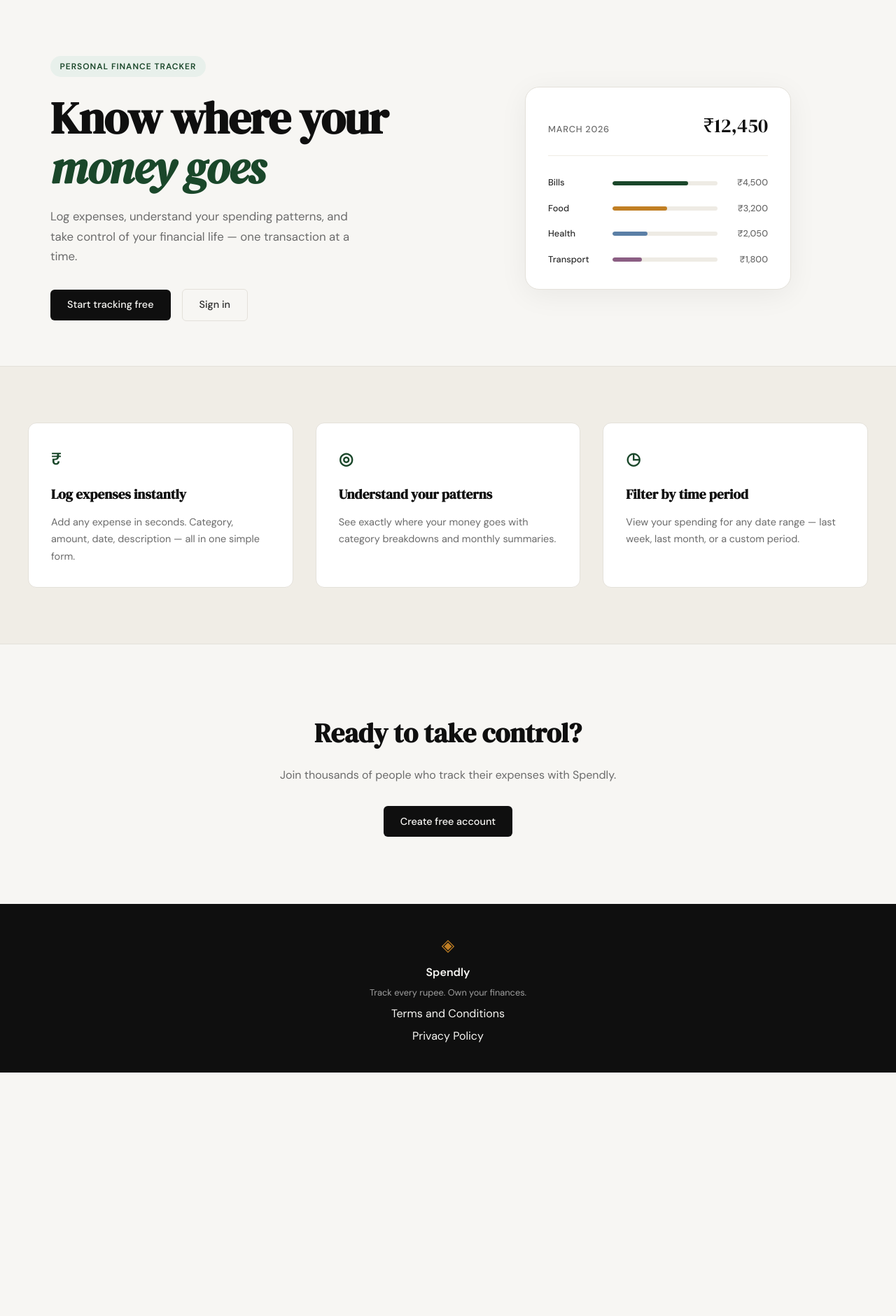
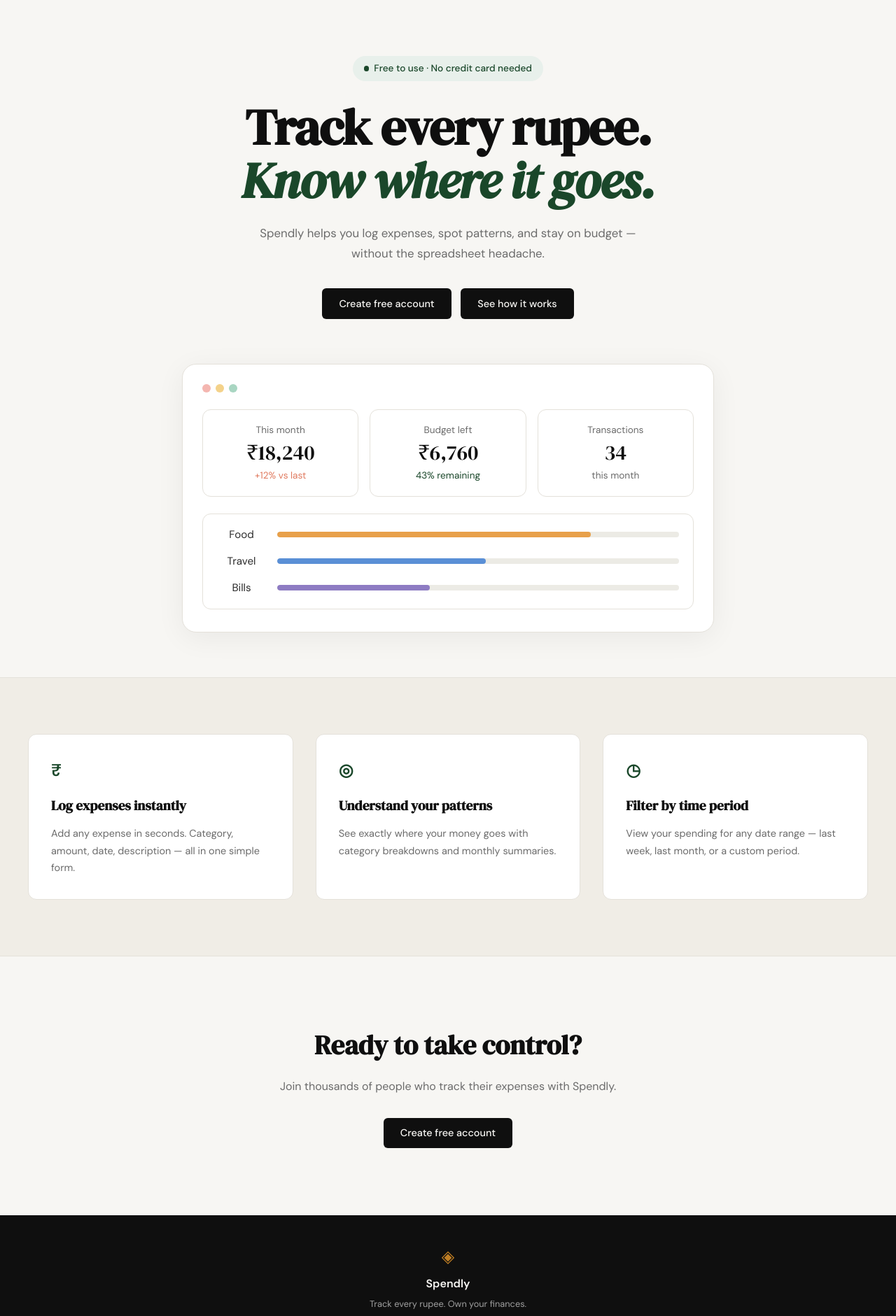
Before and after one commit to ahtishamu414-crypto/Spendly-, a Flask app: page / in a window 1280 px wide. Shown: the part 61-1942 px from the top of the page at 70% size. Before the commit the page ends 1594 px from the top, so only its background shows below. Run offline with Flask 3, Linux system fonts and the light colour scheme.

Commit message:
landing: add youtube modal on see how it works click

```diff
--- a/app.py
+++ b/app.py
@@ -25,6 +25,11 @@
 @app.route("/terms")
 def terms():
     return render_template("terms.html")
+
+
+@app.route("/privacy")
+def privacy():
+    return render_template("privacy.html")
 
 
 # ------------------------------------------------------------------ #
--- a/static/css/style.css
+++ b/static/css/style.css
@@ -125,37 +125,49 @@
 
 .hero {
     padding: 5rem 2rem 4rem;
-    display: grid;
-    grid-template-columns: 1fr 1fr;
-    gap: 4rem;
-    align-items: center;
     max-width: var(--max-width);
     margin: 0 auto;
+    text-align: center;
+}
+
+.hero-inner {
+    display: flex;
+    flex-direction: column;
+    align-items: center;
 }
 
 .hero-badge {
-    display: inline-block;
+    display: inline-flex;
+    align-items: center;
+    gap: 0.45rem;
     background: var(--accent-light);
     color: var(--accent);
-    font-size: 0.75rem;
-    font-weight: 600;
-    letter-spacing: 0.08em;
-    text-transform: uppercase;
-    padding: 0.35rem 0.85rem;
+    font-size: 0.85rem;
+    font-weight: 500;
+    padding: 0.45rem 1rem;
     border-radius: 999px;
-    margin-bottom: 1.5rem;
+    margin-bottom: 1.75rem;
+}
+
+.hero-badge-dot {
+    width: 0.45rem;
+    height: 0.45rem;
+    background: var(--accent);
+    border-radius: 999px;
+    display: inline-block;
 }
 
 .hero-title {
     font-family: var(--font-display);
-    font-size: clamp(2.5rem, 5vw, 4rem);
-    line-height: 1.1;
+    font-size: clamp(2.75rem, 6vw, 4.5rem);
+    line-height: 1.05;
     letter-spacing: -0.02em;
     color: var(--ink);
-    margin-bottom: 1.25rem;
+    margin-bottom: 1.5rem;
 }
 
 .hero-title em {
+    display: block;
     font-style: italic;
     color: var(--accent);
 }
@@ -164,14 +176,16 @@
     font-size: 1.05rem;
     color: var(--ink-muted);
     line-height: 1.7;
-    max-width: 460px;
-    margin-bottom: 2rem;
+    max-width: 540px;
+    margin: 0 auto 2.25rem;
 }
 
 .hero-actions {
     display: flex;
-    gap: 1rem;
+    gap: 0.85rem;
     align-items: center;
+    justify-content: center;
+    flex-wrap: wrap;
 }
 
 /* ------------------------------------------------------------------ */
@@ -181,80 +195,110 @@
 .hero-visual {
     display: flex;
     justify-content: center;
+    margin-top: 4rem;
 }
 
 .mock-card {
     background: var(--paper-card);
     border: 1px solid var(--border);
     border-radius: var(--radius-lg);
-    padding: 2rem;
+    padding: 1.75rem 1.75rem 2rem;
     width: 100%;
-    max-width: 380px;
+    max-width: 760px;
     box-shadow: 0 8px 40px rgba(0,0,0,0.06);
 }
 
-.mock-card-header {
+.mock-card-dots {
     display: flex;
-    justify-content: space-between;
-    align-items: baseline;
-    margin-bottom: 1.75rem;
-    padding-bottom: 1.25rem;
-    border-bottom: 1px solid var(--border-soft);
+    gap: 0.45rem;
+    margin-bottom: 1.5rem;
 }
 
-.mock-label {
-    font-size: 0.8rem;
-    font-weight: 500;
-    color: var(--ink-muted);
-    text-transform: uppercase;
-    letter-spacing: 0.06em;
+.mock-dot {
+    width: 0.75rem;
+    height: 0.75rem;
+    border-radius: 999px;
+    display: inline-block;
 }
 
-.mock-total {
-    font-family: var(--font-display);
-    font-size: 1.75rem;
-    color: var(--ink);
+.mock-dot-1 { background: #f4b6b0; }
+.mock-dot-2 { background: #f4d28a; }
+.mock-dot-3 { background: #a9d6c2; }
+
+.mock-tiles {
+    display: grid;
+    grid-template-columns: repeat(3, 1fr);
+    gap: 1rem;
+    margin-bottom: 1.5rem;
 }
 
-.mock-bars { display: flex; flex-direction: column; gap: 1rem; }
-
-.mock-bar-row {
-    display: grid;
-    grid-template-columns: 80px 1fr 60px;
-    align-items: center;
-    gap: 0.75rem;
+.mock-tile {
+    background: var(--paper-card);
+    border: 1px solid var(--border);
+    border-radius: var(--radius-md);
+    padding: 1.1rem 1.25rem;
+    display: flex;
+    flex-direction: column;
+    gap: 0.35rem;
 }
 
-.mock-cat {
-    font-size: 0.8rem;
-    font-weight: 500;
+.mock-tile-label {
+    font-size: 0.85rem;
+    color: var(--ink-muted);
+}
+
+.mock-tile-value {
+    font-family: var(--font-display);
+    font-size: 1.85rem;
+    color: var(--ink);
+    line-height: 1.1;
+}
+
+.mock-tile-meta {
+    font-size: 0.85rem;
+    color: var(--ink-muted);
+}
+
+.mock-tile-meta-up { color: #e07a5f; }
+.mock-tile-meta-accent { color: var(--accent); }
+
+.mock-cats {
+    border: 1px solid var(--border);
+    border-radius: var(--radius-md);
+    padding: 1.1rem 1.25rem;
+    display: flex;
+    flex-direction: column;
+    gap: 0.85rem;
+}
+
+.mock-cat-row {
+    display: grid;
+    grid-template-columns: 70px 1fr;
+    align-items: center;
+    gap: 1rem;
+}
+
+.mock-cat-name {
+    font-size: 0.95rem;
     color: var(--ink-soft);
 }
 
 .mock-bar-track {
-    height: 6px;
-    background: var(--border-soft);
+    height: 8px;
+    background: #ecebe5;
     border-radius: 999px;
     overflow: hidden;
 }
 
 .mock-bar {
     height: 100%;
-    background: var(--accent);
     border-radius: 999px;
     transition: width 0.6s ease;
 }
 
-.mock-bar-2 { background: var(--accent-2); }
-.mock-bar-3 { background: #5b7fa6; }
-.mock-bar-4 { background: #8b5e83; }
-
-.mock-amt {
-    font-size: 0.8rem;
-    font-weight: 500;
-    color: var(--ink-muted);
-    text-align: right;
-}
+.mock-bar-food { background: #e8a04a; }
+.mock-bar-travel { background: #5a8fd6; }
+.mock-bar-bills { background: #8e7cc3; }
 
 /* ------------------------------------------------------------------ */
 /* Buttons                                                             */
--- a/templates/base.html
+++ b/templates/base.html
@@ -35,7 +35,7 @@
             <span class="footer-name">Spendly</span>
             <p class="footer-copy">Track every rupee. Own your finances.</p>
             <a href="{{ url_for('terms') }}">Terms and Conditions</a>
-            <a href="#">Privacy Policy</a>
+            <a href="{{ url_for('privacy') }}">Privacy Policy</a>
         </div>
     </footer>
 
--- a/templates/landing.html
+++ b/templates/landing.html
@@ -6,55 +6,62 @@
 
 <section class="hero">
     <div class="hero-inner">
-        <div class="hero-badge">Personal Finance Tracker</div>
+        <div class="hero-badge"><span class="hero-badge-dot"></span>Free to use &middot; No credit card needed</div>
         <h1 class="hero-title">
-            Know where your<br>
-            <em>money goes</em>
+            Track every rupee.
+            <em>Know where it goes.</em>
         </h1>
         <p class="hero-subtitle">
-            Log expenses, understand your spending patterns,
-            and take control of your financial life —
-            one transaction at a time.
+            Spendly helps you log expenses, spot patterns, and stay
+            on budget — without the spreadsheet headache.
         </p>
         <div class="hero-actions">
-            <a href="{{ url_for('register') }}" class="btn-primary">Start tracking free</a>
-            <a href="{{ url_for('login') }}" class="btn-ghost">Sign in</a>
+            <a href="{{ url_for('register') }}" class="btn-primary">Create free account</a>
+            <a href="{{ url_for('login') }}" class="btn-primary btn-primary-ghost" id="how-it-works-trigger">See how it works</a>
         </div>
     </div>
     <div class="hero-visual">
         <div class="mock-card">
-            <div class="mock-card-header">
-                <span class="mock-label">March 2026</span>
-                <span class="mock-total">₹12,450</span>
+            <div class="mock-card-dots">
+                <span class="mock-dot mock-dot-1"></span>
+                <span class="mock-dot mock-dot-2"></span>
+                <span class="mock-dot mock-dot-3"></span>
             </div>
-            <div class="mock-bars">
-                <div class="mock-bar-row">
-                    <span class="mock-cat">Bills</span>
+            <div class="mock-tiles">
+                <div class="mock-tile">
+                    <span class="mock-tile-label">This month</span>
+                    <span class="mock-tile-value">₹18,240</span>
+                    <span class="mock-tile-meta mock-tile-meta-up">+12% vs last</span>
+                </div>
+                <div class="mock-tile">
+                    <span class="mock-tile-label">Budget left</span>
+                    <span class="mock-tile-value">₹6,760</span>
+                    <span class="mock-tile-meta mock-tile-meta-accent">43% remaining</span>
+                </div>
+                <div class="mock-tile">
+                    <span class="mock-tile-label">Transactions</span>
+                    <span class="mock-tile-value">34</span>
+                    <span class="mock-tile-meta">this month</span>
+                </div>
+            </div>
+            <div class="mock-cats">
+                <div class="mock-cat-row">
+                    <span class="mock-cat-name">Food</span>
                     <div class="mock-bar-track">
-                        <div class="mock-bar" style="width: 72%"></div>
+                        <div class="mock-bar mock-bar-food" style="width: 78%"></div>
                     </div>
-                    <span class="mock-amt">₹4,500</span>
                 </div>
-                <div class="mock-bar-row">
-                    <span class="mock-cat">Food</span>
+                <div class="mock-cat-row">
+                    <span class="mock-cat-name">Travel</span>
                     <div class="mock-bar-track">
-                        <div class="mock-bar mock-bar-2" style="width: 52%"></div>
+                        <div class="mock-bar mock-bar-travel" style="width: 52%"></div>
                     </div>
-                    <span class="mock-amt">₹3,200</span>
                 </div>
-                <div class="mock-bar-row">
-                    <span class="mock-cat">Health</span>
+                <div class="mock-cat-row">
+                    <span class="mock-cat-name">Bills</span>
                     <div class="mock-bar-track">
-                        <div class="mock-bar mock-bar-3" style="width: 33%"></div>
+                        <div class="mock-bar mock-bar-bills" style="width: 38%"></div>
                     </div>
-                    <span class="mock-amt">₹2,050</span>
-                </div>
-                <div class="mock-bar-row">
-                    <span class="mock-cat">Transport</span>
-                    <div class="mock-bar-track">
-                        <div class="mock-bar mock-bar-4" style="width: 28%"></div>
-                    </div>
-                    <span class="mock-amt">₹1,800</span>
                 </div>
             </div>
         </div>
@@ -89,4 +96,70 @@
     </div>
 </section>
 
+<div class="video-modal" id="video-modal" aria-hidden="true" role="dialog" aria-modal="true" aria-label="How Spendly works">
+    <div class="video-modal-backdrop" data-modal-close></div>
+    <div class="video-modal-dialog" role="document">
+        <button class="video-modal-close" type="button" aria-label="Close video" data-modal-close>&times;</button>
+        <div class="video-modal-frame">
+            <iframe
+                id="video-modal-iframe"
+                src=""
+                title="How Spendly works"
+                frameborder="0"
+                allow="accelerometer; autoplay; clipboard-write; encrypted-media; gyroscope; picture-in-picture"
+                allowfullscreen
+            ></iframe>
+        </div>
+    </div>
+</div>
+
+<script>
+    (function () {
+        var VIDEO_URL = 'https://www.youtube.com/embed/dQw4w9WgXcQ';
+        var modal = document.getElementById('video-modal');
+        var iframe = document.getElementById('video-modal-iframe');
+        var trigger = document.getElementById('how-it-works-trigger');
+
+        if (!modal || !iframe || !trigger) { return; }
+
+        function openModal() {
+            if (iframe.getAttribute('src') !== VIDEO_URL) {
+                iframe.setAttribute('src', VIDEO_URL + '?autoplay=1&rel=0');
+            } else {
+                var src = iframe.getAttribute('src');
+                if (src.indexOf('autoplay=1') === -1) {
+                    iframe.setAttribute('src', src + (src.indexOf('?') === -1 ? '?' : '&') + 'autoplay=1');
+                }
+            }
+            modal.classList.add('is-open');
+            modal.setAttribute('aria-hidden', 'false');
+            document.body.style.overflow = 'hidden';
+        }
+
+        function closeModal() {
+            modal.classList.remove('is-open');
+            modal.setAttribute('aria-hidden', 'true');
+            document.body.style.overflow = '';
+            iframe.setAttribute('src', '');
+        }
+
+        trigger.addEventListener('click', function (e) {
+            e.preventDefault();
+            openModal();
+        });
+
+        modal.addEventListener('click', function (e) {
+            if (e.target && e.target.hasAttribute('data-modal-close')) {
+                closeModal();
+            }
+        });
+
+        document.addEventListener('keydown', function (e) {
+            if (e.key === 'Escape' && modal.classList.contains('is-open')) {
+                closeModal();
+            }
+        });
+    })();
+</script>
+
 {% endblock %}
```
Also changed, not shown: other parts of static/css/style.css (+107 -7 lines), templates/privacy.html (added, +114 -0 lines), hero-reference.png (added).
